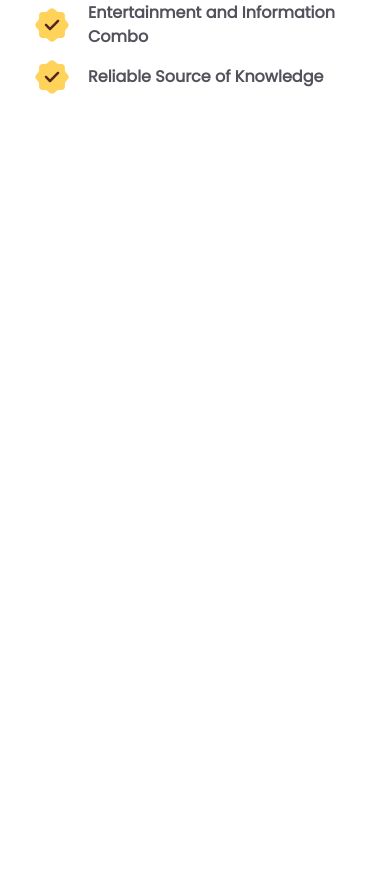
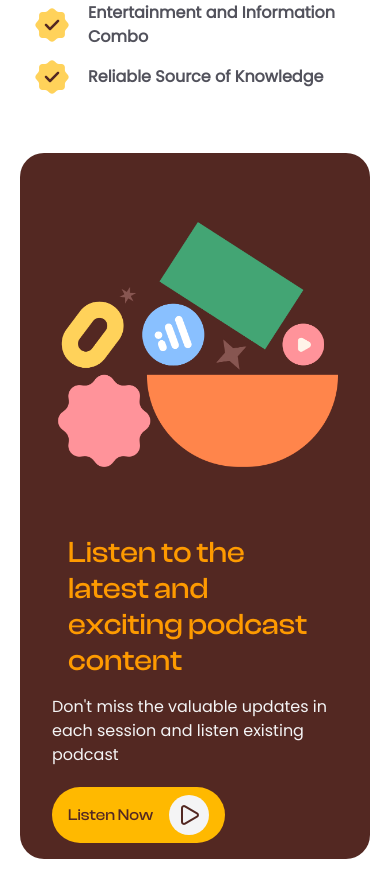
Before and after one commit to Asionsolver/insight-pod, a React (Vite) app: page / in a window 390 px wide. Shown: the part 3300-4179 px from the top of the page. Before the commit the page ends 3433 px from the top, so only its background shows below. Built offline with nearby package versions, Linux system fonts and the light colour scheme; a web font is replaced by a local one.

Commit message:
complete mobile first design in banner section

```diff
--- a/src/pages/home-page.jsx
+++ b/src/pages/home-page.jsx
@@ -3,6 +3,7 @@ import WeeklyPodcast from "../sections/weekly-podcast";
 import TopPodcast from "../sections/top-podcast";
 import Stats from "../sections/stats";
 import OutAdvantage from "../sections/our-advantage";
+import Banner from "../sections/banner";
 
 const HomePage = () => {
   return (
@@ -13,6 +14,7 @@ const HomePage = () => {
         <TopPodcast />
         <Stats />
         <OutAdvantage />
+        <Banner />
       </div>
     </div>
   );
--- /dev/null
+++ b/src/sections/banner.jsx
@@ -0,0 +1,32 @@
+import { images } from "../assets/assets";
+import CtaButton from "../components/cta-button";
+
+const Banner = () => {
+  return (
+    <div className="py-5 px-5 bg-white">
+      <div className="px-8 py-4 bg-prime-brown rounded-3xl">
+        {/* Left */}
+        <div className="w-full h-87.5 center-item">
+          <img src={images.banner_02} alt="image" />
+        </div>
+        {/* Right */}
+
+        <div className="flex-1 text-zinc-100">
+          {/* Heading */}
+          <h2 className="text-3xl text-amber-500 clash-display  clash-display m-4">
+            Listen to the latest and exciting podcast content
+          </h2>
+          {/* Para */}
+          <p className="mb-5">
+            Don't miss the valuable updates in each session and listen existing
+            podcast
+          </p>
+          {/* Cta Button */}
+          <CtaButton />
+        </div>
+      </div>
+    </div>
+  );
+};
+
+export default Banner;
```
